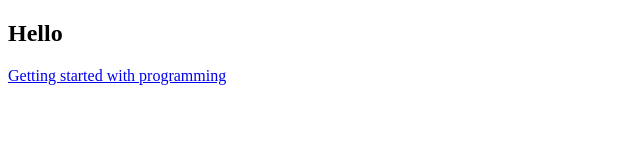
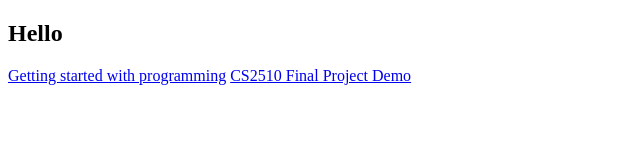
Before and after one commit to VeerabadraLokesh/veerabadralokesh.github.io, a plain HTML site: page index.html in a window 1280 px wide. Shown: the whole page, without its empty margins (0-640 px from the left). Drawn offline with Linux system fonts and the light colour scheme.

Commit message:
demo url

```diff
--- a/index.html
+++ b/index.html
@@ -7,5 +7,6 @@
     <body>
         <h2>Hello</h2>
         <a href="get_started_with_programming.html">Getting started with programming</a>
+	<a href="https://www.youtube.com/watch?v=ebLco5ngHhI">CS2510 Final Project Demo</a>
     </body>
 </html>
```
